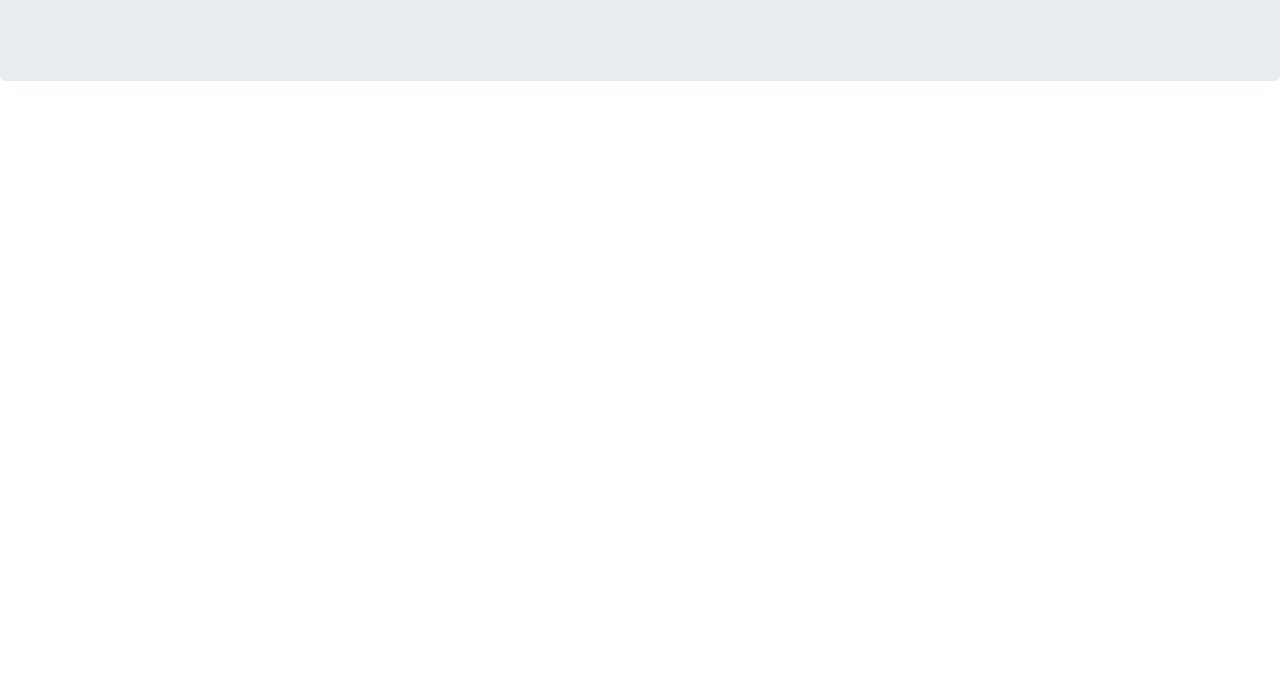
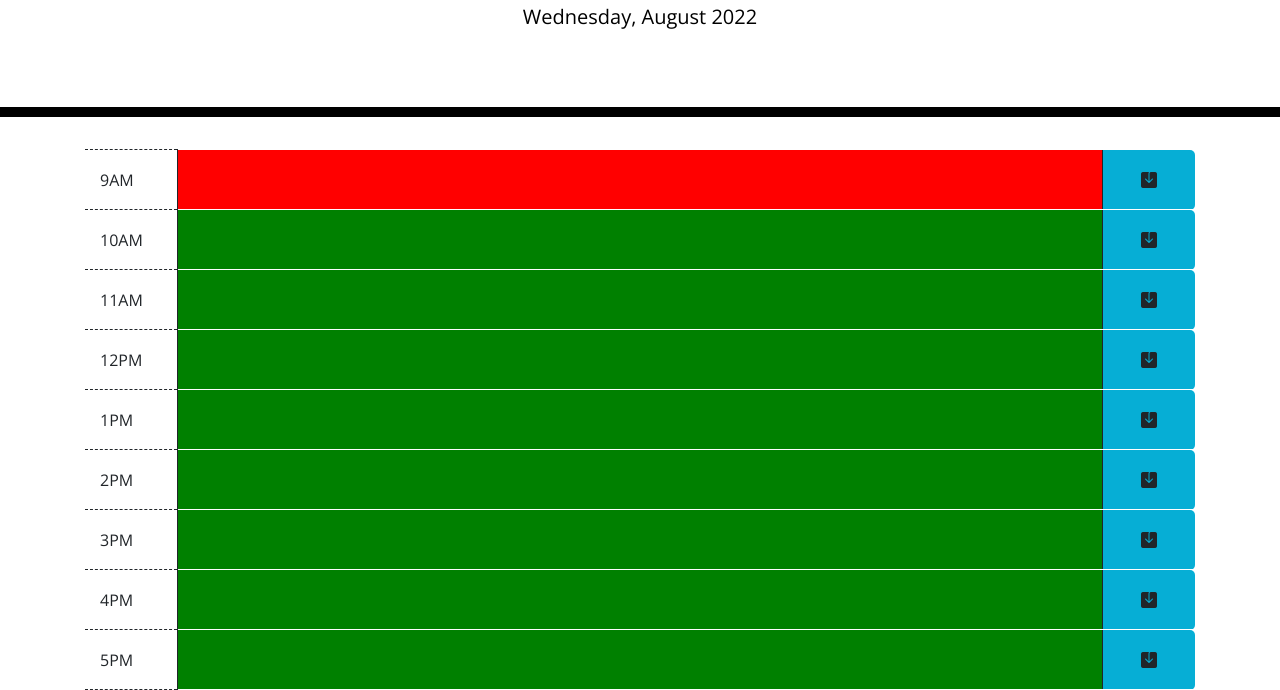
Before and after one commit to anisha-sapkota/work-day-scheduler, a plain HTML site: page index.html in a window 1280 px wide. Shown: the part 187-877 px from the top of the page. Before the commit the page ends 800 px from the top, so only its background shows below. Drawn offline with nearby package versions, Linux system fonts and the light colour scheme.

Commit message:
added timeblock rendering and styling

```diff
--- a/assets/css/styles.css
+++ b/assets/css/styles.css
@@ -69,3 +69,43 @@ textarea {
   font-size: 20px;
   transition: all 0.3s ease-in-out;
 }
+/* Additional styles */
+
+#schedule {
+  width: 100%;
+}
+.timeBlock {
+  height: 60px;
+}
+
+.time {
+  border-right: 1px solid;
+  border-bottom: 1px dashed;
+  border-top: 1px dashed;
+}
+
+.event {
+  background-color: green;
+  border-bottom: 1px solid white;
+}
+
+.past {
+  background-color: darkgray;
+}
+
+.current {
+  background-color: red;
+}
+
+.button {
+  background-color: #06aed5;
+  border-left: 1px solid;
+  border-radius: 0 5px 5px 0;
+  border-bottom: 1px solid white;
+  padding: 1ch;
+  text-align: center;
+}
+
+.button:hover {
+  cursor: pointer;
+}
--- a/assets/js/script.js
+++ b/assets/js/script.js
@@ -0,0 +1,60 @@
+var clockEl = $("#currentDay");
+$(clockEl).text(moment().format("dddd, MMMM YYYY"));
+
+var timeBlocks = [
+  "9AM",
+  "10AM",
+  "11AM",
+  "12PM",
+  "1PM",
+  "2PM",
+  "3PM",
+  "4PM",
+  "5PM",
+];
+
+function renderTimeBlocks() {
+  var scheduleEl = $("#schedule");
+
+  for (var i = 0; i < timeBlocks.length; i++) {
+    var rowEl = $('<tr class="row-12 timeBlock"></tr>');
+    var timeDataEl = $(`<td class="col-1 time">${timeBlocks[i]}</td>`);
+    var eventDataEl = $('<td class="col-10 event"></td>');
+
+    if (isPassedHour(timeBlocks[i])) {
+      $(eventDataEl).addClass("past");
+    } else if (isCurrentHour(timeBlocks[i])) {
+      $(eventDataEl).addClass("current");
+    }
+
+    var buttonEl = $(
+      '<td class="col-1 button"><i class="bi bi-align-center bi-save-fill"></i></td>'
+    );
+    $(buttonEl).on("click", function () {});
+    $(rowEl).append(timeDataEl);
+    $(rowEl).append(eventDataEl);
+    $(rowEl).append(buttonEl);
+    $(scheduleEl).append(rowEl);
+  }
+}
+
+function isCurrentHour(hour) {
+  var currentHour = moment().format("hA");
+  if (currentHour === hour) {
+    return true;
+  }
+  return false;
+}
+
+function isPassedHour(hour) {
+  var currentHour = moment(moment().format("hA"), "hA");
+  var givenHour = moment(hour, "hA");
+
+  return givenHour.isBefore(currentHour);
+}
+
+function init() {
+  renderTimeBlocks();
+}
+
+init();
--- a/index.html
+++ b/index.html
@@ -10,15 +10,16 @@
     />
     <link
       rel="stylesheet"
-      href="https://use.fontawesome.com/releases/v5.8.1/css/all.css"
-      integrity="sha384-50oBUHEmvpQ+1lW4y57PTFmhCaXp0ML5d60M1M7uH2+nqUivzIebhndOJK28anvf"
+      href="https://cdnjs.cloudflare.com/ajax/libs/bootstrap-icons/1.9.1/font/bootstrap-icons.min.css"
+      integrity="sha512-5PV92qsds/16vyYIJo3T/As4m2d8b6oWYfoqV+vtizRB6KhF1F9kYzWzQmsO6T3z3QG2Xdhrx7FQ+5R1LiQdUA=="
       crossorigin="anonymous"
+      referrerpolicy="no-referrer"
     />
     <link
       href="https://fonts.googleapis.com/css?family=Open+Sans&display=swap"
       rel="stylesheet"
     />
-    <link rel="stylesheet" href="style.css" />
+    <link rel="stylesheet" href="assets/css/styles.css" />
     <title>Work Day Scheduler</title>
   </head>
 
@@ -29,10 +30,11 @@
       <p id="currentDay" class="lead"></p>
     </header>
     <div class="container">
-      <!-- Timeblocks go here -->
+      <table id="schedule"></table>
     </div>
 
     <script src="https://code.jquery.com/jquery-3.4.1.min.js"></script>
     <script src="https://cdnjs.cloudflare.com/ajax/libs/moment.js/2.24.0/moment.min.js"></script>
+    <script src="assets/js/script.js"></script>
   </body>
 </html>
```
